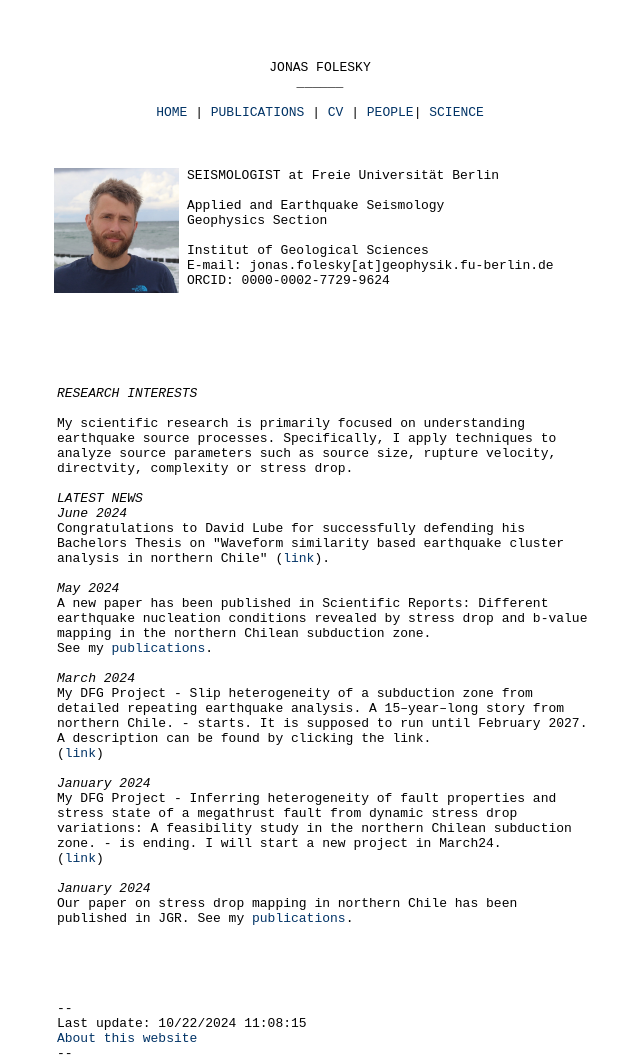
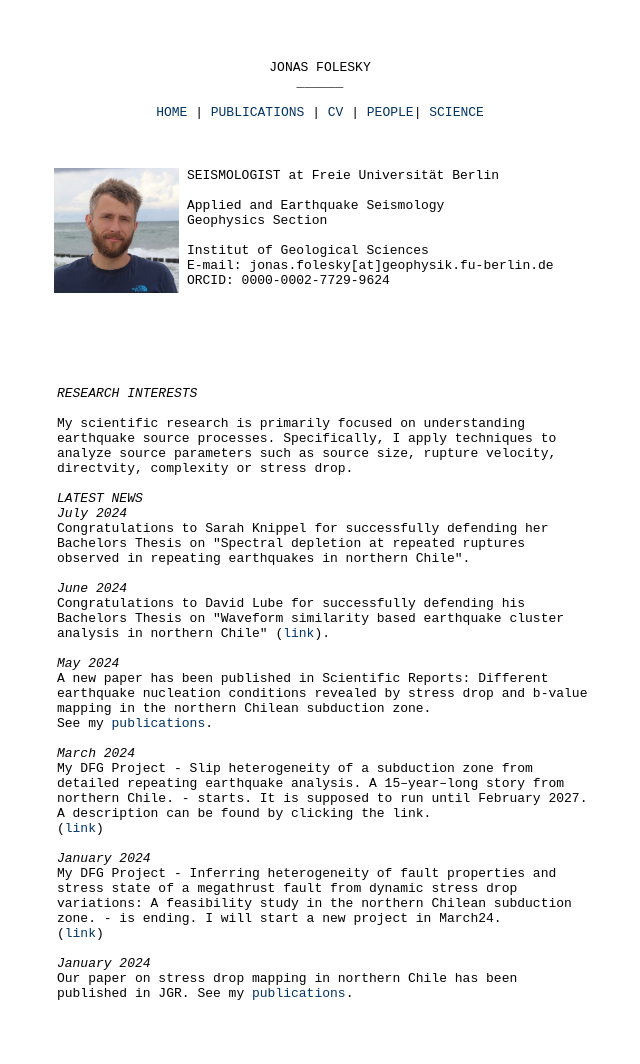
Before and after one commit to jasonski/jasonski.github.io, a plain HTML site: page index.html in a window 1280 px wide. Shown: the top 1064 px of the page, without its empty margins (320-960 px from the left). Drawn offline with Linux system fonts and the light colour scheme.

Commit message:
added sarah BSc Thesis congrats
added sarah BSc Thesis congrats

```diff
--- a/index.html
+++ b/index.html
@@ -47,6 +47,9 @@ ORCID: 0000-0002-7729-9624</td>
 My scientific research is primarily focused on understanding earthquake source processes. Specifically, I apply techniques to analyze source parameters such as source size, rupture velocity, directvity, complexity or stress drop.
 
 <i>LATEST NEWS</i>
+<i>July 2024</i>
+Congratulations to Sarah Knippel for successfully defending her Bachelors Thesis on "Spectral depletion at repeated ruptures observed in repeating earthquakes in northern Chile".
+
 <i>June 2024</i>
 Congratulations to David Lube for successfully defending his Bachelors Thesis on "Waveform similarity based earthquake cluster analysis in northern Chile" (<a href="https://refubium.fu-berlin.de/handle/fub188/44008">link</a>).
 
```
Also changed, not shown: people.html (+2 -1 lines).
